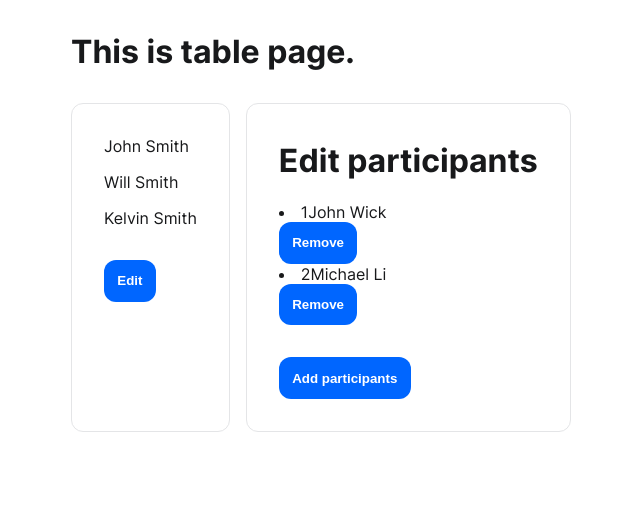
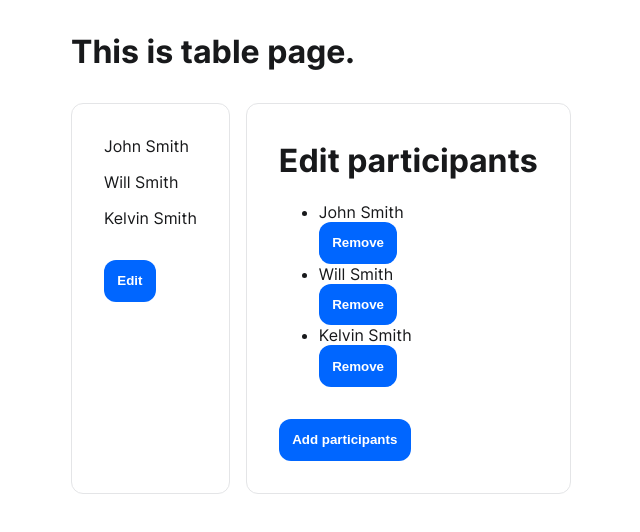
Before and after one commit to arbabf/next-gen-virtual-classroom, a Next.js app in the folder source/frontend/: page /table in a window 1280 px wide. Both pictures are taken after a click on the button "Edit". Shown: the top 532 px of the page, without its empty margins (119-759 px from the left). Built offline with nearby package versions, Linux system fonts and the light colour scheme.

Commit message:
Table: make editor dynamic using props, state

```diff
--- a/source/frontend/components/tables/TableContainer.tsx
+++ b/source/frontend/components/tables/TableContainer.tsx
@@ -4,7 +4,7 @@ import styles from './TableContainer.module.css';
 import Button from '../common/button/button';
 import ButtonSet from '../common/buttonset/buttonset';
 import Card from '../common/card/card';
-import { TableState } from '../../entities/Table';
+import { TableState, testTableState } from '../../entities/Table';
 
 /**
  * Table Container props.
@@ -25,27 +25,28 @@ type TableContainerState = {
 	 * Current set of tables
 	 */
 	tables: TableState[];
+
+	/**
+	 * Active table for editing
+	 */
+	activeTable: TableState;
 };
 
-export const TableEditor = ({ show = false, currentTable = 'Table name' }) => (
+export const TableEditor = ({ show = false, currentTable = testTableState }) => (
 	<div className={show ? '' : styles.hidden}>
 		<Card>
 			<h1>Edit participants</h1>
-			<li>
-				<span>1</span>
-				<span>John Wick</span>
-				<Button>
-					<span>Remove</span>
-				</Button>
-			</li>
 
-			<li>
-				<span>2</span>
-				<span>Michael Li</span>
-				<Button>
-					<span>Remove</span>
-				</Button>
-			</li>
+			<ul>
+				{currentTable.participants.map((participant, index) => (
+					<li key={participant.id}>
+						<span>{participant.name}</span>
+						<Button>
+							<span>Remove</span>
+						</Button>
+					</li>
+				))}
+			</ul>
 
 			<ButtonSet>
 				<Button>
@@ -62,6 +63,7 @@ export class TableContainer extends Component<TableContainerProps, TableContaine
 		this.state = {
 			showEditor: this.props.showEditor || false,
 			tables: this.props.tables,
+			activeTable: this.props.tables[0] || testTableState,
 		};
 	}
 
@@ -79,14 +81,18 @@ export class TableContainer extends Component<TableContainerProps, TableContaine
 						</div>
 
 						<ButtonSet>
-							<Button onClick={() => this.setState({ showEditor: !this.state.showEditor })}>
+							<Button
+								onClick={() =>
+									this.setState({ showEditor: !this.state.showEditor, activeTable: table })
+								}
+							>
 								Edit
 							</Button>
 						</ButtonSet>
 					</Card>
 				))}
 
-				<TableEditor show={this.state.showEditor} currentTable={'test'}></TableEditor>
+				<TableEditor show={this.state.showEditor} currentTable={testTableState}></TableEditor>
 			</div>
 		);
 	}
```
